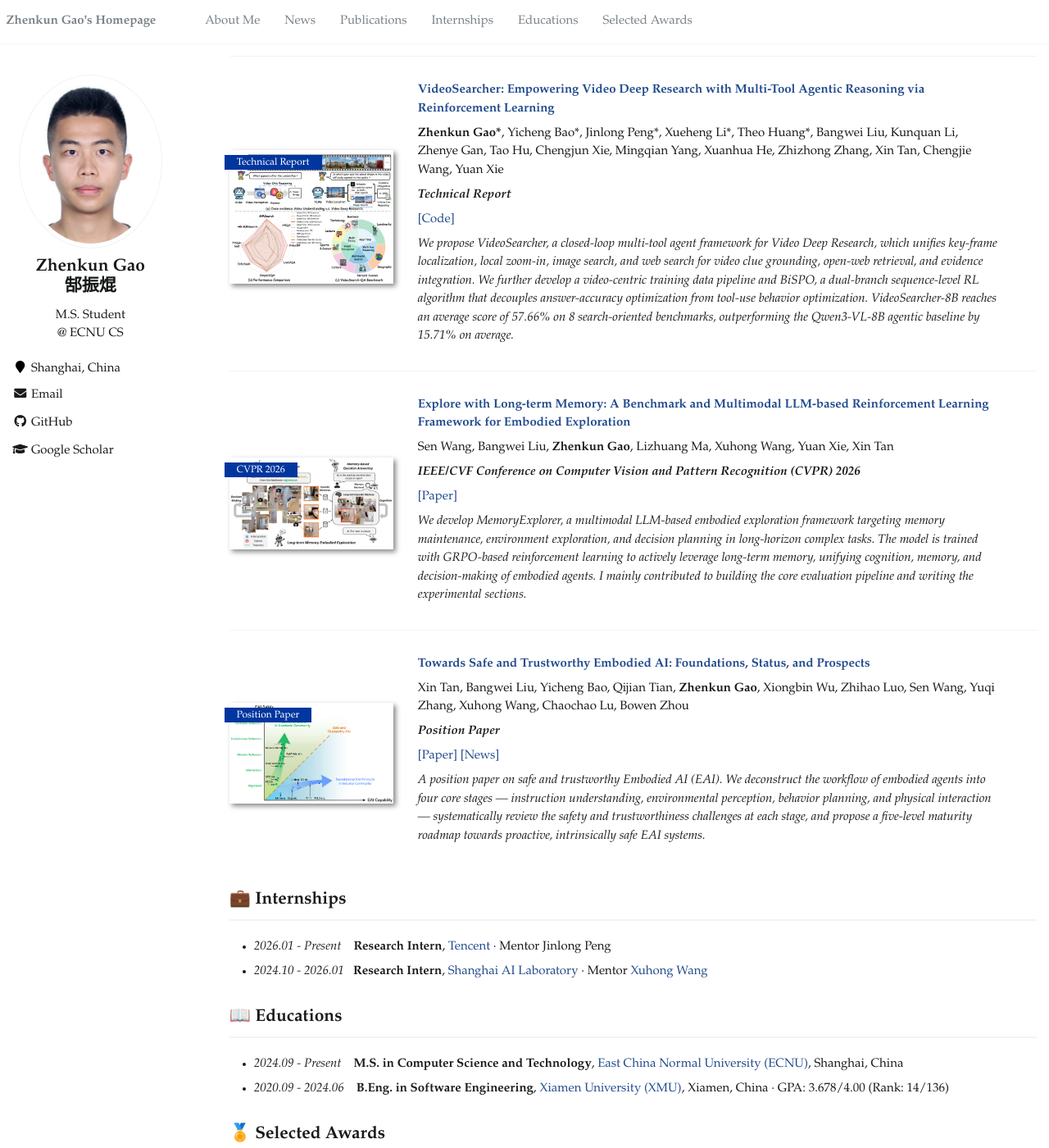
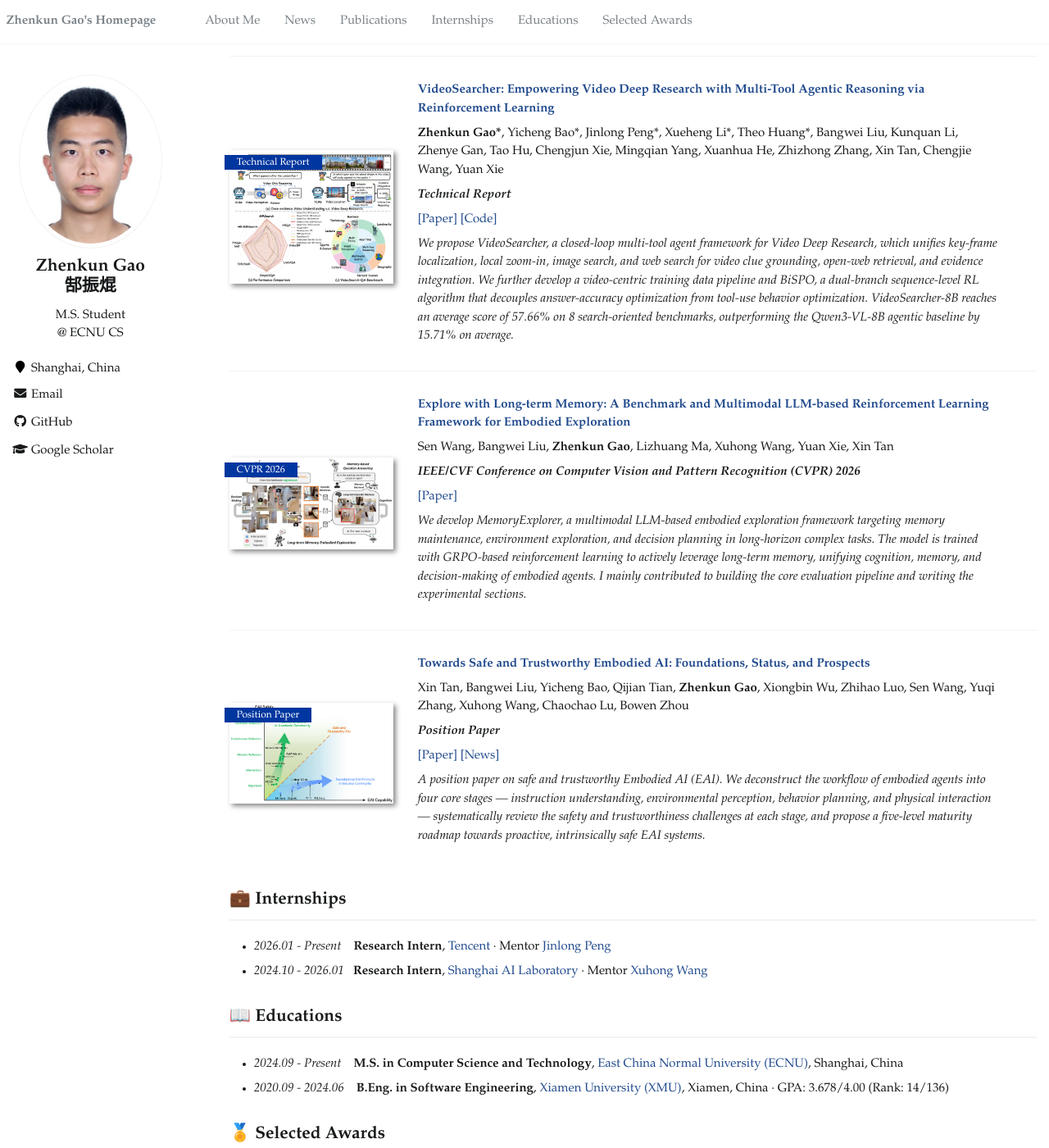
Before and after one commit to Stephen-gzk/stephen-gzk.github.io, a Jekyll site: the page built from _pages/about.md, in a window 1280 px wide and 1400 px high, scrolled down 953 px. Shown: the whole window at 82% size. Built offline with Jekyll 4.4.1, drawn with Linux system fonts in a browser that asks for light colours.

Commit message:
Add VideoSearcher arXiv link and mentor homepage link
Co-Authored-By: Claude Fable 5 <noreply@anthropic.com>

```diff
--- a/_pages/about.md
+++ b/_pages/about.md
@@ -26,7 +26,7 @@ My research interest mainly includes **Multimodal Large Language Models (MLLMs)*
 
 # 🔥 News
 
-- *2026.07* &ensp; We release [VideoSearcher](https://github.com/Stephen-gzk/VideoSearcher), the first closed-loop agent for video deep research task! 🎉
+- *2026.07* &ensp; We release [VideoSearcher](https://arxiv.org/abs/2607.02927), the first closed-loop agent for video deep research task! 🎉
 - *2026.02* &ensp; [MemoryExplorer](https://arxiv.org/abs/2601.10744) is accepted by CVPR 2026! 🎉
 - *2026.01* &ensp; [TPRU](https://arxiv.org/abs/2602.18884) is accepted by ICLR 2026! 🎉
 - *2026.01* &ensp; I join [Tencent](https://www.tencent.com/en-us/) as a research intern! 🔬
@@ -63,13 +63,13 @@ My research interest mainly includes **Multimodal Large Language Models (MLLMs)*
 <div class='paper-box'><div class='paper-box-image'><div><div class="badge">Technical Report</div><img src='images/videosearcher.png' alt="videosearcher" width="100%"></div></div>
 <div class='paper-box-text' markdown="1">
 
-[**VideoSearcher: Empowering Video Deep Research with Multi-Tool Agentic Reasoning via Reinforcement Learning**](https://github.com/Stephen-gzk/VideoSearcher)
+[**VideoSearcher: Empowering Video Deep Research with Multi-Tool Agentic Reasoning via Reinforcement Learning**](https://arxiv.org/abs/2607.02927)
 
 **Zhenkun Gao\***, Yicheng Bao\*, Jinlong Peng\*, Xueheng Li\*, Theo Huang\*, Bangwei Liu, Kunquan Li, Zhenye Gan, Tao Hu, Chengjun Xie, Mingqian Yang, Xuanhua He, Zhizhong Zhang, Xin Tan, Chengjie Wang, Yuan Xie
 
 ***Technical Report***
 
-[[Code]](https://github.com/Stephen-gzk/VideoSearcher)
+[[Paper]](https://arxiv.org/abs/2607.02927) [[Code]](https://github.com/Stephen-gzk/VideoSearcher)
 
 *We propose VideoSearcher, a closed-loop multi-tool agent framework for Video Deep Research, which unifies key-frame localization, local zoom-in, image search, and web search for video clue grounding, open-web retrieval, and evidence integration. We further develop a video-centric training data pipeline and BiSPO, a dual-branch sequence-level RL algorithm that decouples answer-accuracy optimization from tool-use behavior optimization. VideoSearcher-8B reaches an average score of 57.66% on 8 search-oriented benchmarks, outperforming the Qwen3-VL-8B agentic baseline by 15.71% on average.*
 
@@ -115,7 +115,7 @@ Xin Tan, Bangwei Liu, Yicheng Bao, Qijian Tian, **Zhenkun Gao**, Xiongbin Wu, Zh
 
 # 💼 Internships
 
-- *2026.01 - Present* &ensp; **Research Intern**, [Tencent](https://www.tencent.com/en-us/) · Mentor Jinlong Peng
+- *2026.01 - Present* &ensp; **Research Intern**, [Tencent](https://www.tencent.com/en-us/) · Mentor [Jinlong Peng](https://pjl1995.github.io/)
 - *2024.10 - 2026.01*&ensp; **Research Intern**, [Shanghai AI Laboratory](https://www.shlab.org.cn/) · Mentor [Xuhong Wang](https://wangxuhongcn.github.io/)
 
 
```
